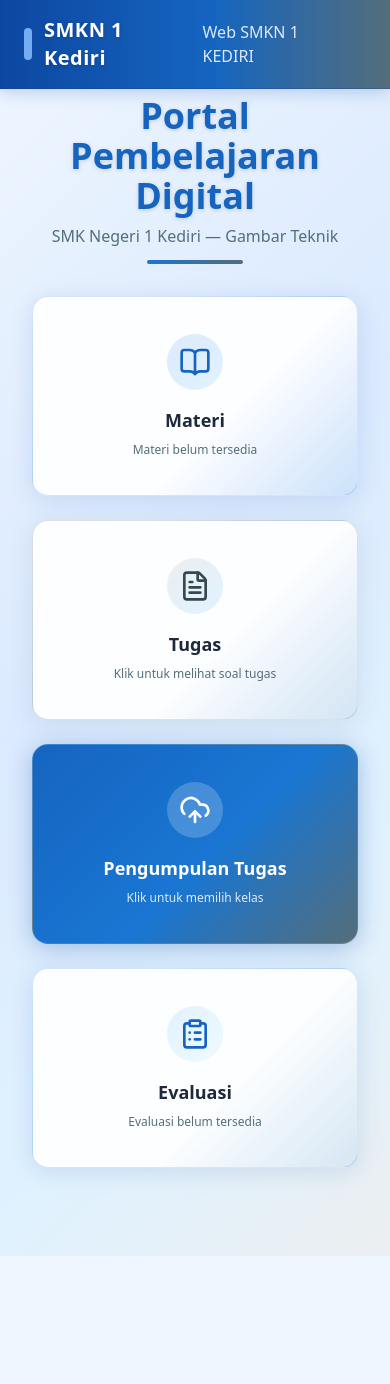
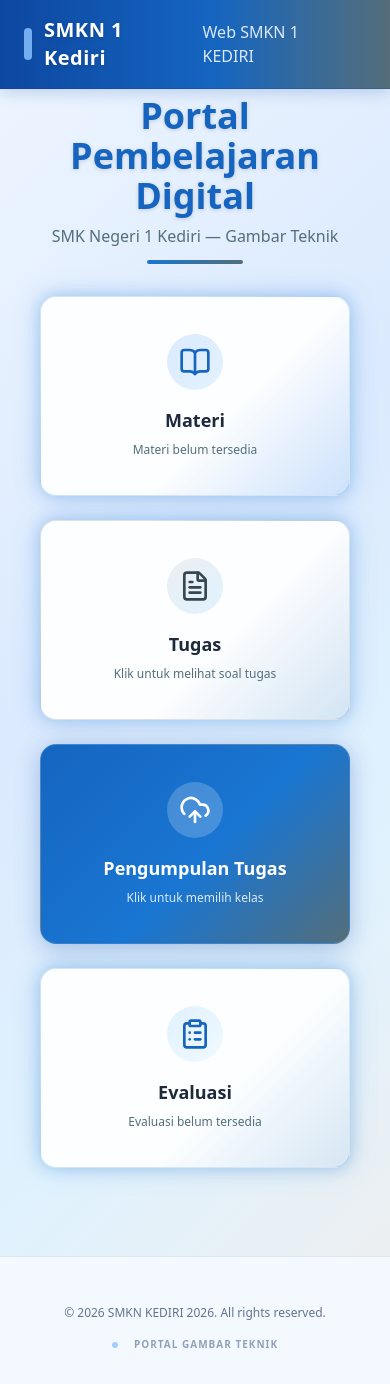
Before and after one commit to sleepyarya/Gambar-Teknik, a Next.js app: page / in a window 390 px wide. Before the commit the page ends 1256 px from the top, so only its background shows below. Built offline with nearby package versions, Linux system fonts and the light colour scheme.

Commit message:
Editing responsive page to mobile user, change the cursor to pencil for laptop/pc user, bolding the glow effect, and creating footer website.

```diff
--- a/src/app/globals.css
+++ b/src/app/globals.css
@@ -21,6 +21,27 @@ body {
   background-image:
     radial-gradient(ellipse at 20% 10%, rgba(25, 118, 210, 0.12) 0%, transparent 50%),
     radial-gradient(ellipse at 80% 80%, rgba(84, 110, 122, 0.10) 0%, transparent 50%);
+}
+
+/* Pencil Cursor - Only for Desktop (Fine pointer) */
+@media (pointer: fine) {
+  body, a, button, .cursor-pointer, [role="button"] {
+    cursor: url('/pencil.svg') 0 24, auto !important;
+  }
+}
+
+/* Neon Glow Effect */
+.neon-blue {
+  box-shadow: 0 0 15px rgba(25, 118, 210, 0.3), 0 0 30px rgba(25, 118, 210, 0.15);
+}
+
+.neon-blue:hover {
+  box-shadow: 0 0 25px rgba(25, 118, 210, 0.6), 0 0 50px rgba(25, 118, 210, 0.3);
+  border-color: rgba(25, 118, 210, 0.6) !important;
+}
+
+.neon-white:hover {
+  box-shadow: 0 0 25px rgba(255, 255, 255, 0.7), 0 0 50px rgba(255, 255, 255, 0.4);
 }
 
 /* Glassmorphism utility */
--- a/src/app/page.tsx
+++ b/src/app/page.tsx
@@ -3,6 +3,7 @@ import React, { useState } from "react";
 import Navbar from "../components/Navbar";
 import HeroCards from "../components/HeroCards";
 import ClassModal from "../components/ClassModal";
+import Footer from "../components/Footer";
 
 export default function Home() {
   const [modalOpen, setModalOpen] = useState(false);
@@ -17,6 +18,7 @@ export default function Home() {
         <HeroCards onOpenModal={() => setModalOpen(true)} />
         <ClassModal open={modalOpen} onClose={() => setModalOpen(false)} />
       </main>
+      <Footer />
     </div>
   );
 }
--- /dev/null
+++ b/src/components/Footer.tsx
@@ -0,0 +1,23 @@
+import React from "react";
+
+export default function Footer() {
+  return (
+    <footer className="w-full py-8 mt-auto border-t border-blue-900/10 bg-white/30 backdrop-blur-sm">
+      <div className="max-w-6xl mx-auto px-6 flex flex-col md:flex-row items-center justify-between gap-4">
+        <div className="flex items-center gap-3">
+        </div>
+
+        <div className="text-xs text-slate-500 font-medium">
+          &copy; {new Date().getFullYear()} SMKN KEDIRI 2026. All rights reserved.
+        </div>
+
+        <div className="flex gap-4 items-center">
+          <div className="h-1.5 w-1.5 rounded-full bg-blue-400 opacity-50" />
+          <span className="text-[10px] uppercase tracking-widest text-slate-400 font-bold">
+            Portal Gambar Teknik
+          </span>
+        </div>
+      </div>
+    </footer>
+  );
+}
--- a/src/components/HeroCards.tsx
+++ b/src/components/HeroCards.tsx
@@ -18,14 +18,13 @@ export default function HeroCards({ onOpenModal }: { onOpenModal: () => void })
         <div className="mt-3 mx-auto h-1 w-24 rounded-full" style={{ background: 'linear-gradient(90deg, #1976D2, #546E7A)' }} />
       </div>
 
-      <div className="grid grid-cols-1 md:grid-cols-4 gap-6 w-full max-w-6xl px-4">
+      <div className="grid grid-cols-1 sm:grid-cols-2 md:grid-cols-4 gap-6 w-full max-w-6xl px-6">
         {/* Materi Card */}
         <div
           id="materi"
-          className="rounded-2xl p-6 flex flex-col items-center justify-center min-h-[200px] transition-all hover:scale-105 cursor-pointer hover:shadow-xl"
+          className="rounded-2xl p-6 flex flex-col items-center justify-center min-h-[200px] transition-all hover:scale-105 cursor-pointer neon-blue"
           style={{
             background: 'linear-gradient(135deg, rgba(255,255,255,0.92) 60%, rgba(25,118,210,0.08) 100%)',
-            boxShadow: '0 4px 24px rgba(13,71,161,0.13)',
             border: '1.5px solid rgba(25,118,210,0.18)',
           }}
         >
@@ -42,10 +41,9 @@ export default function HeroCards({ onOpenModal }: { onOpenModal: () => void })
           href="https://drive.google.com/file/d/1a9-e1TopQJgmtW-v3-Dyth4d77PBpRBv/view"
           target="_blank"
           rel="noopener noreferrer"
-          className="rounded-2xl p-6 flex flex-col items-center justify-center min-h-[200px] transition-all hover:scale-105 hover:shadow-xl no-underline"
+          className="rounded-2xl p-6 flex flex-col items-center justify-center min-h-[200px] transition-all hover:scale-105 no-underline neon-blue"
           style={{
             background: 'linear-gradient(135deg, rgba(255,255,255,0.92) 60%, rgba(84,110,122,0.08) 100%)',
-            boxShadow: '0 4px 24px rgba(84,110,122,0.13)',
             border: '1.5px solid rgba(84,110,122,0.20)',
           }}
         >
@@ -58,7 +56,7 @@ export default function HeroCards({ onOpenModal }: { onOpenModal: () => void })
 
         {/* Pengumpulan Tugas Card */}
         <button
-          className="rounded-2xl p-6 flex flex-col items-center justify-center min-h-[200px] transition-all hover:scale-105 hover:shadow-xl focus:outline-none focus:ring-2 focus:ring-blue-400"
+          className="rounded-2xl p-6 flex flex-col items-center justify-center min-h-[200px] transition-all hover:scale-105 focus:outline-none focus:ring-2 focus:ring-blue-400 neon-white"
           onClick={onOpenModal}
           style={{
             background: 'linear-gradient(135deg, #1565C0 0%, #1976D2 55%, #546E7A 100%)',
@@ -75,10 +73,9 @@ export default function HeroCards({ onOpenModal }: { onOpenModal: () => void })
 
         {/* Evaluasi Card */}
         <div
-          className="rounded-2xl p-6 flex flex-col items-center justify-center min-h-[200px] transition-all hover:scale-105 cursor-pointer hover:shadow-xl"
+          className="rounded-2xl p-6 flex flex-col items-center justify-center min-h-[200px] transition-all hover:scale-105 cursor-pointer neon-blue"
           style={{
             background: 'linear-gradient(135deg, rgba(255,255,255,0.92) 60%, rgba(25,118,210,0.08) 100%)',
-            boxShadow: '0 4px 24px rgba(13,71,161,0.13)',
             border: '1.5px solid rgba(25,118,210,0.18)',
           }}
         >
```
Also changed, not shown: public/pencil.svg (added).
